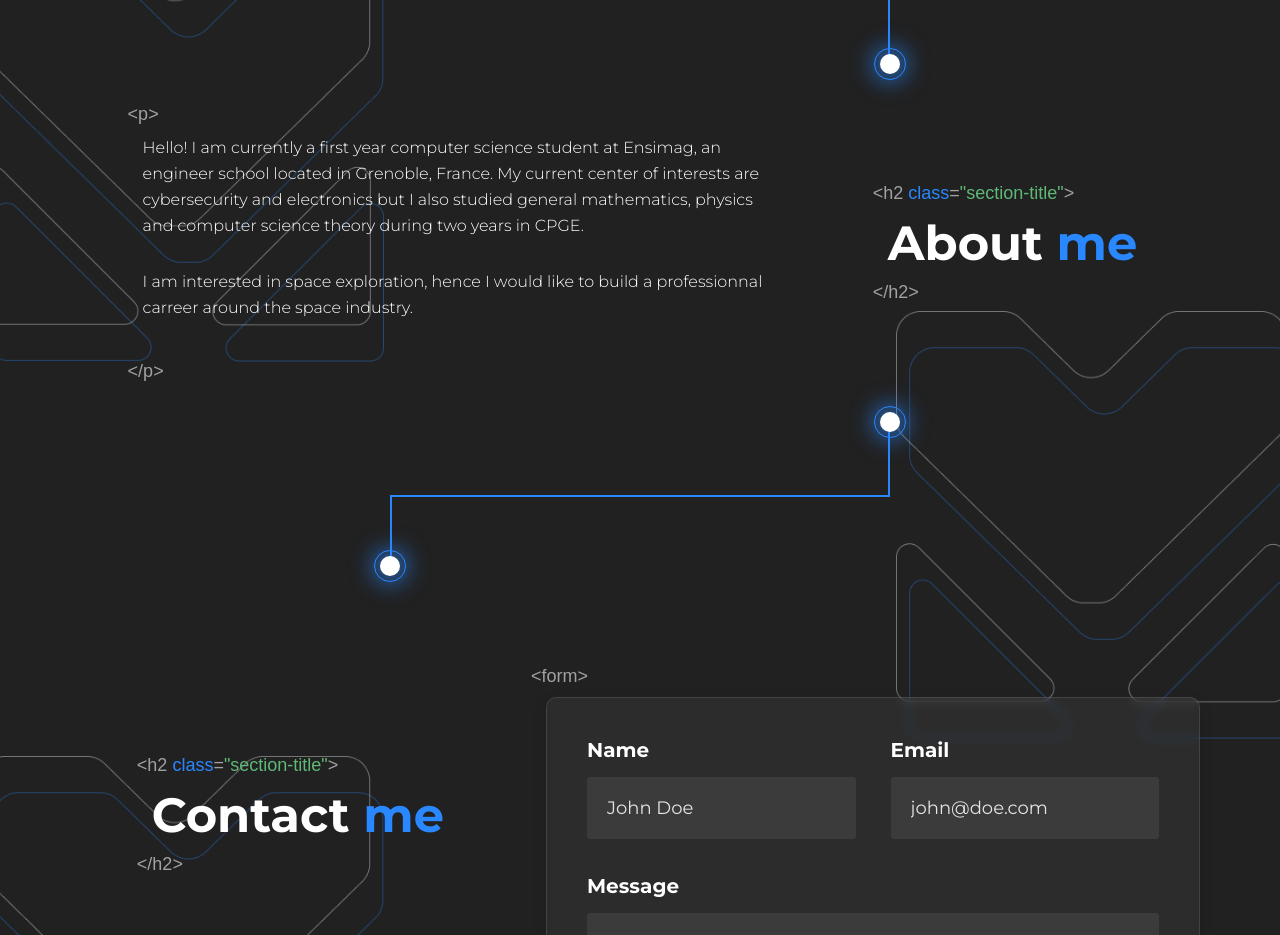
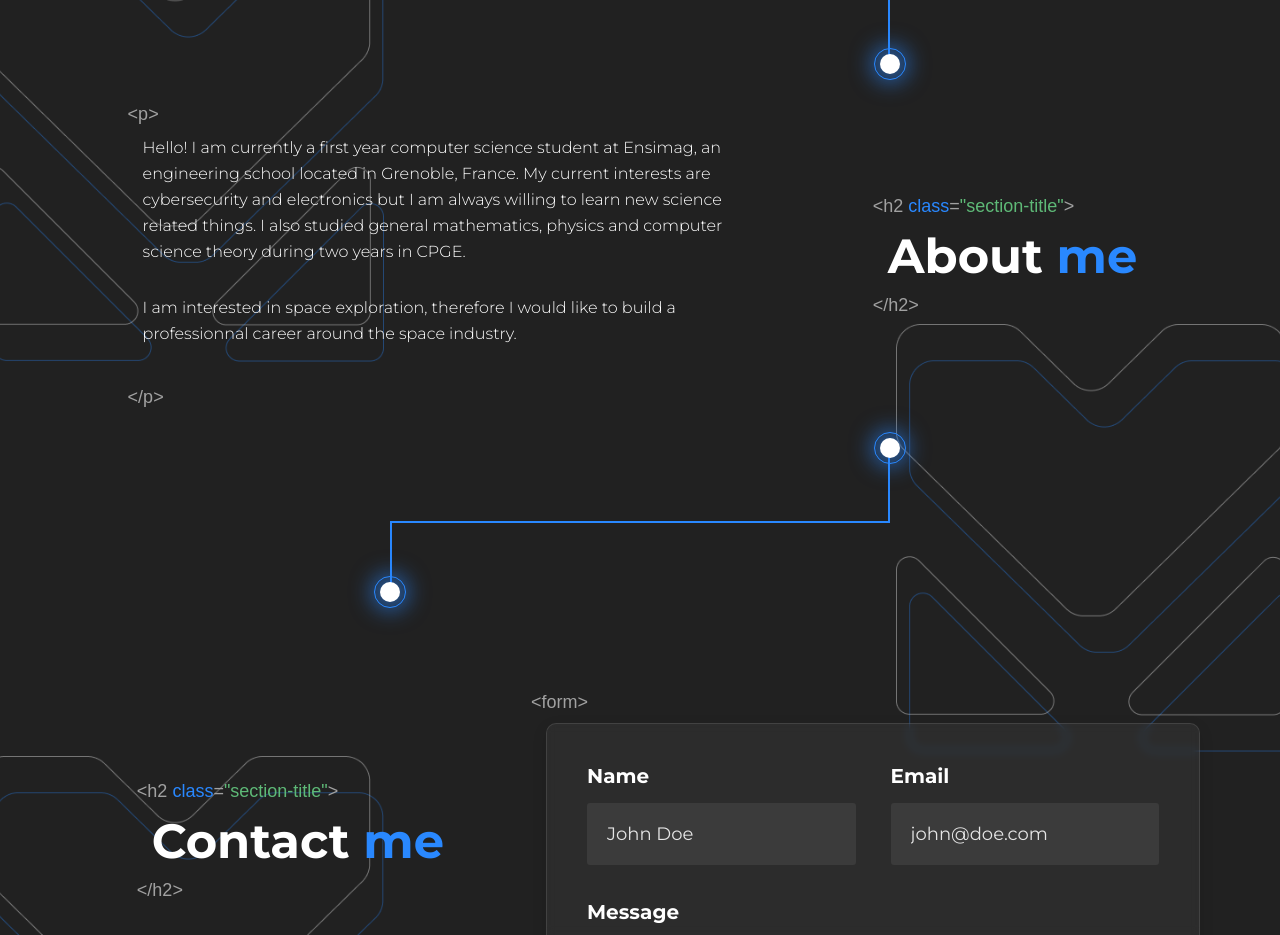
Before and after one commit to Mackevv/portfolio, a React (Vite) app: page / in a window 1280 px wide. Shown: the part 880-1815 px from the top of the page. Built offline with nearby package versions, Linux system fonts and the light colour scheme; no server answers; a web font is replaced by a local one.

Commit message:
typo about

```diff
--- a/src/pages/Home/Home.jsx
+++ b/src/pages/Home/Home.jsx
@@ -17,14 +17,15 @@ function Home() {
             <HTMLTag name="p">
               <p>
                 Hello! I am currently a first year computer science student at <a href="https://ensimag.grenoble-inp.fr/en" rel="noreferrer nofollow" className="link">Ensimag</a>,
-                an engineer school located in Grenoble, France. My current center of
-                interests are cybersecurity and electronics but I also studied
-                general mathematics, physics and computer science theory during two years
-                in CPGE.
+                an engineering school located in Grenoble, France. My current
+                interests are cybersecurity and electronics but I am always
+                willing to learn new science related things. I also studied general
+                mathematics, physics and computer science theory during two years in
+                CPGE.
               </p>
               <p>
-                I am interested in space exploration, hence I would like
-                to build a professionnal carreer around the space industry.
+                I am interested in space exploration, therefore I would like
+                to build a professionnal career around the space industry.
               </p>
             </HTMLTag>
           </div>
```
